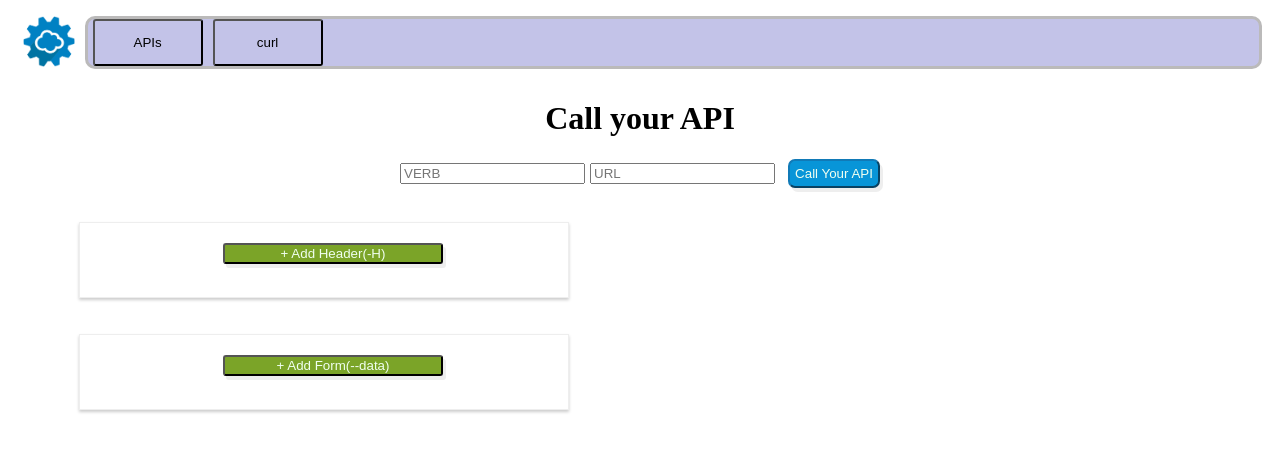
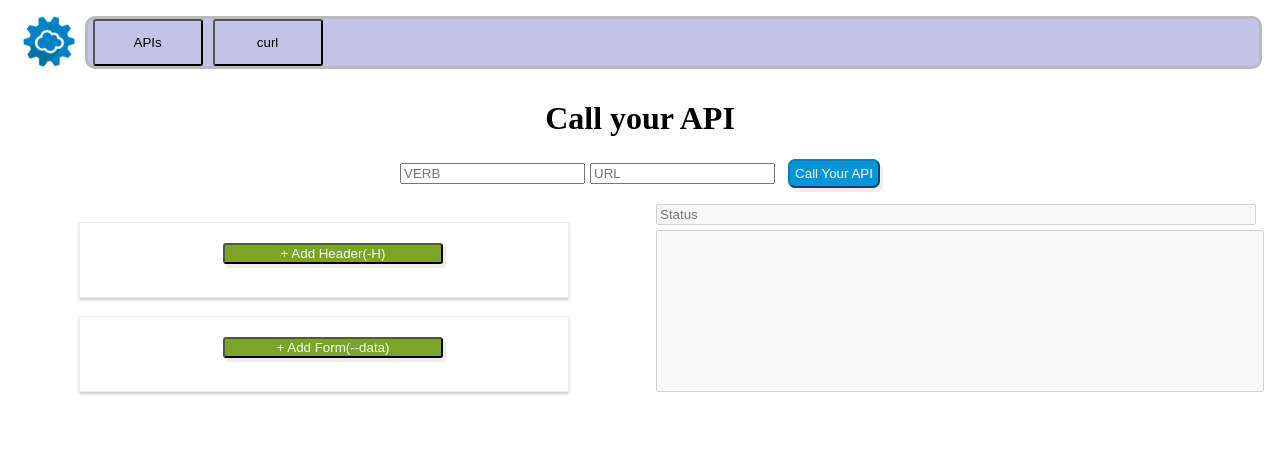
Before and after one commit to mehdishirazi/postman, a React app: page / in a window 1280 px wide. Shown: the top 452 px of the page. Built offline with nearby package versions, Linux system fonts and the light colour scheme.

Commit message:
Adding new style

```diff
--- a/src/components/Main/Main.js
+++ b/src/components/Main/Main.js
@@ -67,6 +67,7 @@ class Body extends React.PureComponent {
             .catch(Error => console.log(Error))
     }
 
+
     addHeader = () => {
         if (this.state.isShowingHeader === false) {
             this.setState({
@@ -86,7 +87,7 @@ class Body extends React.PureComponent {
     }
 
     addForm = () => {
-        if(this.state.isShowingForm === false){
+        if (this.state.isShowingForm === false) {
             this.setState({
                 isShowingForm: true,
                 body: [
@@ -176,6 +177,10 @@ class Body extends React.PureComponent {
     }
 
     render() {
+        let responseData
+        this.state.data === null ? responseData = "" : responseData = this.state.data
+        debugger
+        console.log(responseData)
         console.log(this.state)
         let TableView
         this.state.data === null ? TableView = null : TableView = this.state.data.map((item, index) => <Table info={item} key={index} />)
@@ -211,7 +216,12 @@ class Body extends React.PureComponent {
                             input="input" />
                     </div>
                     <div>
-                        {/* {this.state.isShowingValue ? <input /> : null} */}
+                        <input placeholder="Status" disabled />
+                        {this.state.data === null ? <input value={responseData} className="responseInput" disabled /> :
+                            <pre className="responseInput">
+                                {this.state.data}
+                            </pre>
+                        }
                     </div>
                 </div>
                 {this.state.data === null ? null :
--- a/src/style/Body.css
+++ b/src/style/Body.css
@@ -68,7 +68,7 @@
 .params {
     display: flex;
     flex-direction: column;
-    margin: 18px 55px;
+    margin: 18px 55px 0px;
     border: 1px solid #eeeeee;
     box-shadow: 0 2px 3px #cccccc;
     padding: 3px 69px 0px 70px;
@@ -104,3 +104,9 @@ table, th, td {
     flex-direction: row;
     margin-top: 4px;
 }
+
+.responseInput {
+    width: 100%;
+    height: 100%;
+    margin-top: 5px;
+}
```
